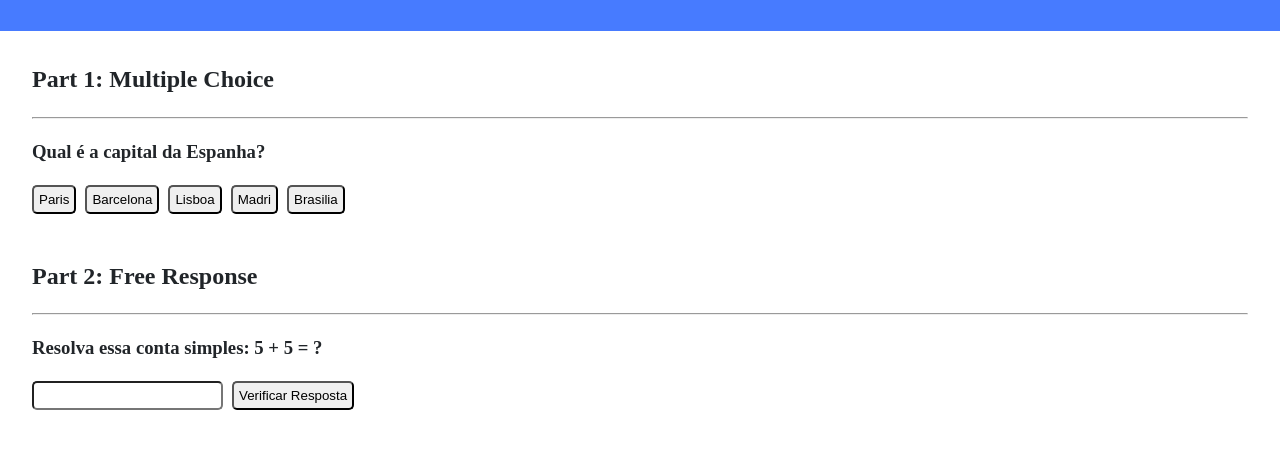
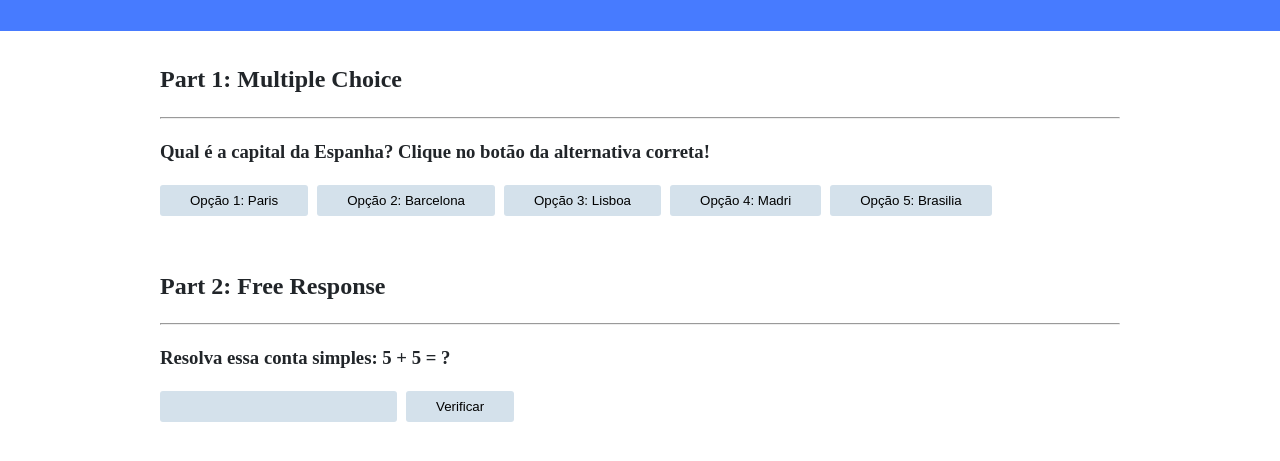
Before and after one commit to AnnaFortes/trivia, a plain HTML site: page index.html in a window 1280 px wide. Shown: the part 109-570 px from the top of the page. Drawn offline with Linux system fonts and the light colour scheme.

Commit message:
trivia ok

```diff
--- a/estilos/styles.css
+++ b/estilos/styles.css
@@ -21,6 +21,12 @@ body {
     margin-bottom: 2px;
     padding: 2px 1px;
     text-align: center;
+}
+
+main {
+    display: block;
+    margin: auto;
+    width: 80vw;
 }
 
 .section {
@@ -48,12 +54,29 @@ button, input[type="submit"] {
     text-align: center;
     transition: color 0.15s ease-in-out, background-color 0.15s ease-in-out, border-color 0.15s ease-in-out, box-shadow 0.15s ease-in-out;
     vertical-align: middle;
+
 }
 
 input {
-    padding: 5px;
+    padding: 8px 30px;
+    margin: auto;
     margin-right: 5px;
-    border-radius: 5px;
+    margin-bottom: 8px;
+    background-color: #D4E1EB;
+    border-radius: 3px;
+    text-decoration: transparent;
+    outline: none;
+    box-shadow: none;
+    border: none;
+    }
+
+input:hover {
+    background-color: #a6b2bb;
+    cursor: pointer;
+}
+
+input[type="number"]:hover {
+    cursor: text;
 }
 
 input[type="text"] {
--- a/index.html
+++ b/index.html
@@ -11,18 +11,18 @@
     <div class="header">
         <h1>Trivia!</h1>
     </div>
-
+<main>
         <div id="container">
             <div class="section">
                 <h2>Part 1: Multiple Choice </h2>
                 <hr>
-            <h3>Qual é a capital da Espanha?   </h3>
+                <h3>Qual é a capital da Espanha? Clique no botão da alternativa correta! </h3>
                 <div id="escolha">
-                <input class="f" type="button" value="Paris">
-                <input class="f" type="button" value="Barcelona">
-                <input class="f" type="button" value="Lisboa">
-                <input class="v" type="button" value="Madri">
-                <input class="f" type="button" value="Brasilia">
+                    <input class="f" type="button" value="Opção 1: Paris">
+                    <input class="f" type="button" value="Opção 2: Barcelona">
+                    <input class="f" type="button" value="Opção 3: Lisboa">
+                    <input class="v" type="button" value="Opção 4: Madri">
+                    <input class="f" type="button" value="Opção 5: Brasilia">
                 </div>
             </div>
 
@@ -30,13 +30,16 @@
                 <h2>Part 2: Free Response</h2>
                 <hr>
                 <h3>Resolva essa conta simples: 5 + 5 = ?</h3>
-            <input type="number" name="conta" id="iconta"> <input type="button" value="Verificar Resposta">
+                <div id="soma">
+                    <input type="number" name="conta" id="iconta"> <input type="button" id="verificarBt"  value="Verificar"></div>
             </div>
         </div>
+</main>
         <script>
             let escolhas = document.querySelector('div#escolha')
             let inputs = document.querySelectorAll('input') //seleciona tds os inputs do container
             escolhas.addEventListener('click', clicar)
+
             function clicar(event) {
                 let botao = event.target
                 let textoOriginal = botao.value
@@ -55,6 +58,37 @@
                 }, 1000)
             }
 
+        /*
+        div#soma
+        input type=number id=iconta
+        input type=button value=verificar id= verificarBt
+        */
+            let somar = document.querySelector('div#soma')
+            let bot = document.querySelector('input#verificarBt')
+
+            somar.addEventListener('click', verificar)
+
+            function verificar(event) {
+            let conta = Number(document.querySelector('input#iconta').value)
+            let botao = event.target
+
+            let textoOriginal = botao.value
+            let corOriginal = botao.style.backgroundColor
+
+            if (conta === 10) {
+                botao.value = 'Correto'
+                botao.style.background = '#008000c2'
+            } else {
+                botao.value = 'Incorreto'
+                botao.style.background = '#ff0000c2'
+            }
+
+            setTimeout(() => {
+                botao.value = textoOriginal
+                botao.style.backgroundColor = corOriginal
+            }, 1000)
+            }
+
         </script>
 </body>
 </html>
```
Lines whose indentation alone changed are shown as unchanged.
